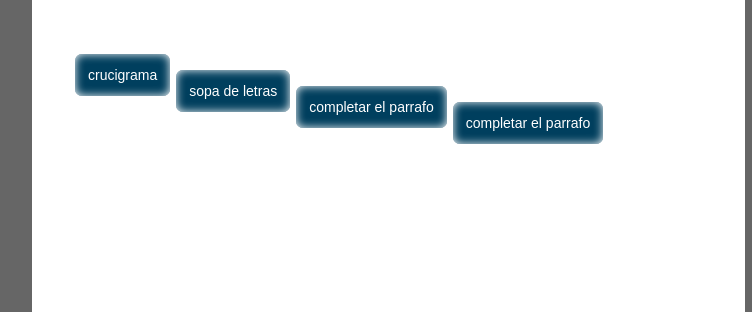
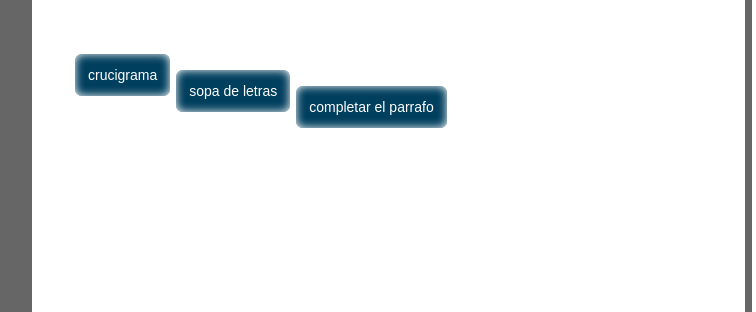
Before and after one commit to jlpatinol/jlpatinol.github.io-ACT3, a plain HTML site: page actividades.html in a window 1280 px wide. Shown: the part 531-843 px from the top of the page, 108-864 px from the left. Drawn offline with Linux system fonts and the light colour scheme; files whose address does not match are found by name; a web font is replaced by a local one.

Commit message:
version 4
arreglo

```diff
--- a/actividades.html
+++ b/actividades.html
@@ -76,9 +76,6 @@
 informacion.htm" class="menu">crucigrama</a></li><br>
 <li><a href="https://www.educaplay.com/es/recursoseducativos/2646786/html5/personajes_criptografia.htm" class="menu">sopa de letras</a></li><br>
 <li><a href="https://www.educaplay.com/es/recursoseducativos/2650609/html5/intrusos_en_las_redes.htm" class="menu">completar el parrafo</a></li><br>
-<li><a href="" class="menu">completar el parrafo</a></li><br>
-
-
 
                     </ul>
                     </p>
```
